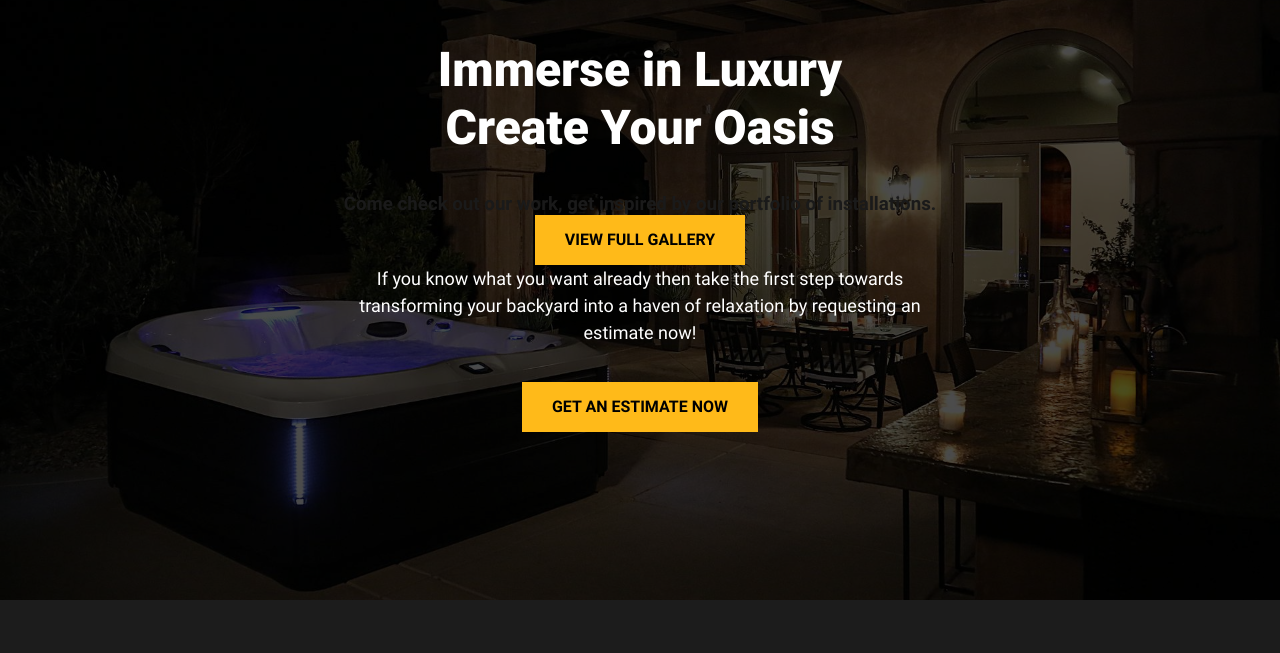
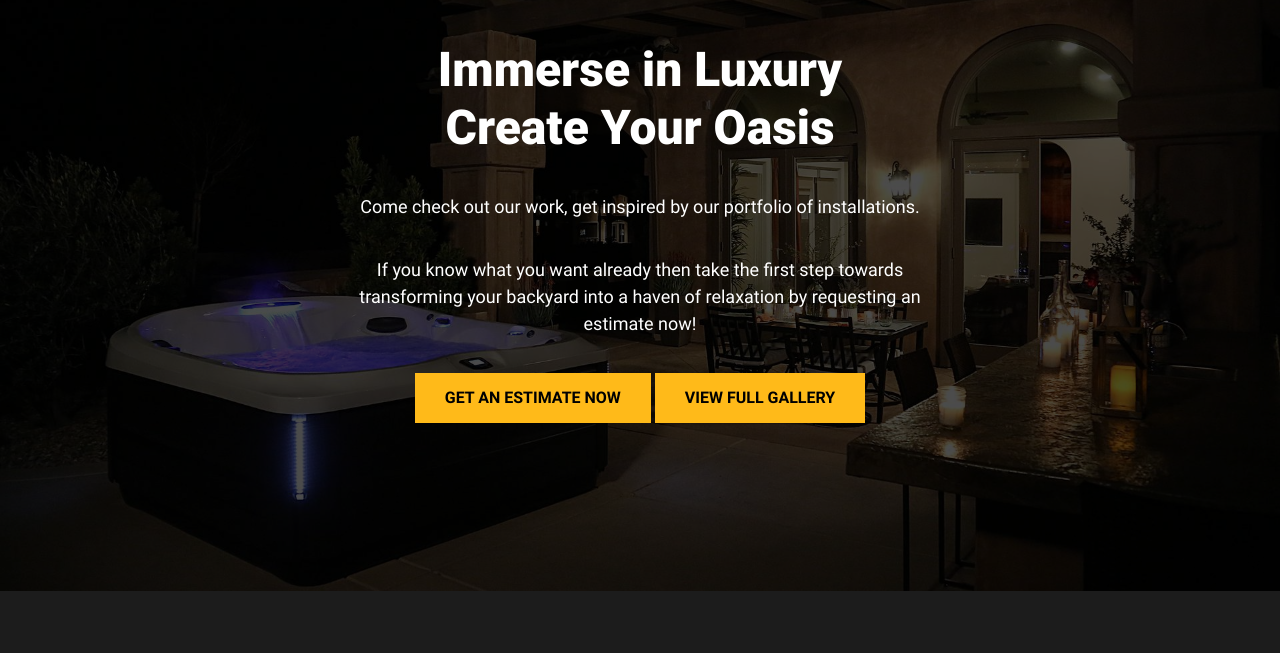
Before and after one commit to kitfoxen/SloSpas-main, an Eleventy site: page src/index.html in a window 1280 px wide. Shown: the part 3579-4232 px from the top of the page. Built offline with nearby package versions, Linux system fonts and the light colour scheme; Eleventy itself is replaced by a stand-in of ours; files that its build step writes are made by us from their sources.

Commit message:
keywords baby

```diff
--- a/src/_includes/base.html
+++ b/src/_includes/base.html
@@ -9,7 +9,7 @@
     <link rel="canonical" href="https://www.jacuzzislo.com/{{ page.fileSlug }}">
 
     <meta name="description" content="{{ description }}">
-    <meta name="keywords" content="">
+    <meta name="keywords" content="Jacuzzi, Bellagio, Clearlight, Spa, Spa Services, San Luis Obispo County, San Luis Obispo, California, spa near me, swim spa, sauna, hot tubs for sale, hot tubs near me, outdoor sauna, swim spa cost, jacuzzi tub, spa day, hot tubs for sale near me, sauna for sale, swim spas for sale, 2 person hot tub, infrared sauna near me, jacuzzi hot tubs, day spa, best hot tubs, outdoor infrared sauna, small hot tubs, indoor sauna, ice plunge, hot tub, spa, jacuzzi, infrared sauna, cold plunge">
 
     <!--Social Media Display-->
     <meta property="og:title" content="{{ metaTitle }}"/>
--- a/src/index.html
+++ b/src/index.html
@@ -197,12 +197,12 @@ block
 <section id="cta">
     <div class="container">
         <h2 class="title">Immerse in Luxury <br> Create Your Oasis </h2>
-        <h3 class="cs-title">Come check out our work, get inspired by our portfolio of installations.</h2>
-        <a href="/projects" class="button-solid">View Full Gallery</a>
         <p>
-            If you know what you want already then take the first step towards transforming your backyard into a haven of relaxation by requesting an estimate now!
+            Come check out our work, get inspired by our portfolio of installations.</p>
+
+            <p>If you know what you want already then take the first step towards transforming your backyard into a haven of relaxation by requesting an estimate now!
         </p>
-        <a href="/contact" class="button-solid">Get an Estimate Now</a>
+        <a href="/contact" class="button-solid">Get an Estimate Now</a> <a href="/projects" class="button-solid">View Full Gallery</a>
     </div>
     <picture>
         <source media="(max-width: 600px)" srcset="assets/images/cabinets2-m.webp">
```
